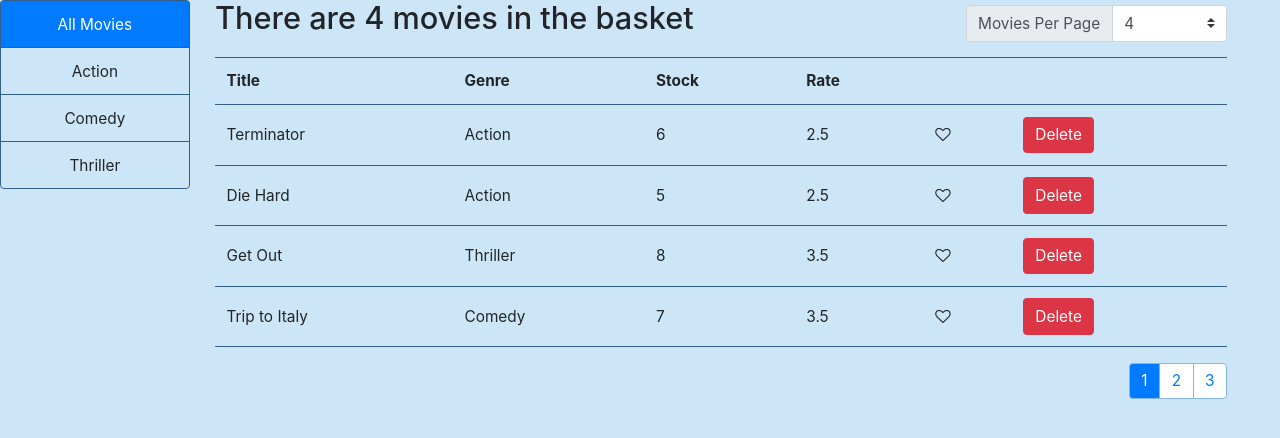
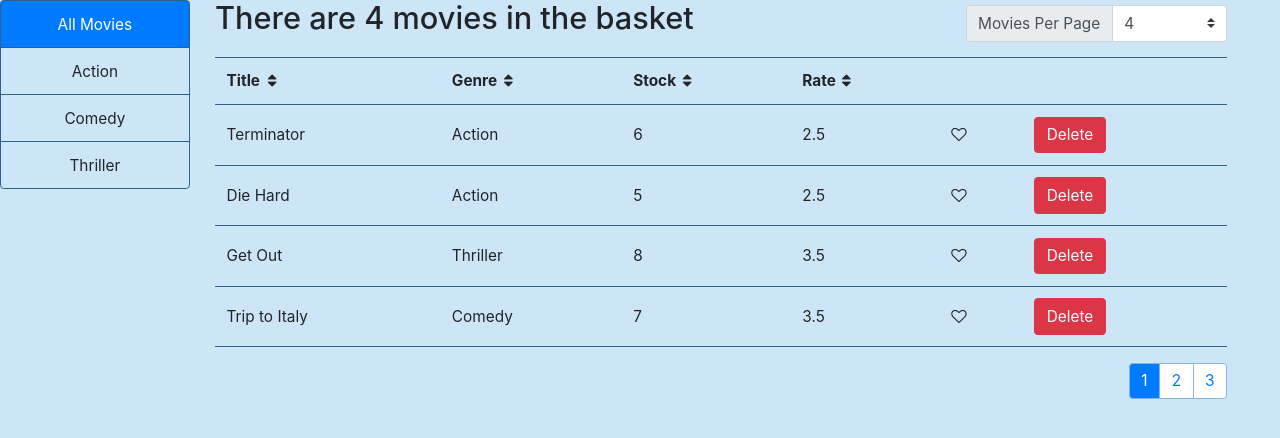
Before and after one commit to ETS-ReactNative4/learningReact, a React (Create React App) app: page / in a window 1280 px wide. Shown: the top 438 px of the page. Built offline with nearby package versions, Linux system fonts and the light colour scheme.

Commit message:
Added sorting

```diff
--- a/src/components/movies.jsx
+++ b/src/components/movies.jsx
@@ -11,15 +11,24 @@ import Pagenation from "./pagenation";
 import SelectSingle from "./selectSingle";
 import { deepCopy } from "../utilities/common";
 import ListGroup from "./listGroup";
-//import _ from "lodash";
+import _ from "lodash";
 
 class Movies extends Component {
-  constructor() {
-    super();
+  state = {
+    pageNumber: 1,
+    moviePerPage: 4,
+    movies: [],
+    allFilterValue: 0,
+    filterArray: [],
+    genres: [],
+    listItemSelected: 1,
+    sortingProps: []
+  };
+
+  componentDidMount() {
     const moviePerPage = 4;
     const pageNumber = 1;
     const listItemSelected = 1;
-
     const genres = deepCopy([{ _id: 0, name: "All Movies" }, ...getGenres()]);
     const movies = deepCopy(
       getMoviesPerPage(
@@ -38,15 +47,12 @@ class Movies extends Component {
     });
     filterArray.push(totalNumberOfMovies);
     const allFilterValue = filterArray[filterArray.length - 1];
-    this.state = {
-      pageNumber,
-      moviePerPage,
+    this.setState({
       movies,
       allFilterValue,
       filterArray,
-      genres,
-      listItemSelected
-    };
+      genres
+    });
   }
 
   componentDidUpdate(prevProps, prevState) {}
@@ -69,9 +75,34 @@ class Movies extends Component {
     );
   }
 
+  handleSort = SortColumn => {
+    let sortingProps = deepCopy(this.state.sortingProps);
+    let columnnFound = false;
+    sortingProps = sortingProps.map(sortingProp => {
+      if (sortingProp.SortColumn === SortColumn) {
+        columnnFound = true;
+        if (sortingProp.SortOrder === "asc") {
+          sortingProp.SortOrder = "desc";
+          return sortingProp;
+        } else {
+          return { SortColumn: "RemoveMe" };
+        }
+      } else {
+        return sortingProp;
+      }
+    });
+    if (!columnnFound) {
+      sortingProps.push({ SortColumn, SortOrder: "asc" });
+    }
+    sortingProps = sortingProps.filter(
+      sortingProp => sortingProp.SortColumn !== "RemoveMe"
+    );
+    this.setState({ sortingProps });
+  };
+
   handleOnChangeSelect = event => {
     const moviePerPage = parseInt(event.target.value);
-    const movies = deepCopy(
+    let movies = deepCopy(
       getMoviesPerPage(
         moviePerPage,
         1,
@@ -148,6 +179,17 @@ class Movies extends Component {
   }
 
   renderTable() {
+    let movies = deepCopy(this.state.movies);
+    const sortingProps = this.state.sortingProps;
+    let sortingColumns = [];
+    let sortingOrder = [];
+    sortingProps.forEach(sortingProp => {
+      sortingColumns.push(sortingProp.SortColumn);
+      sortingOrder.push(sortingProp.SortOrder);
+    });
+    movies = _(movies)
+      .orderBy(sortingColumns, sortingOrder)
+      .value();
     return this.state.movies.length === 0 ? (
       <h1>No movies in the basket</h1>
     ) : (
@@ -168,18 +210,63 @@ class Movies extends Component {
         <table className="table customTable">
           <thead>
             <tr>
-              <th>Title</th>
-              <th>Genre</th>
-              <th>Stock</th>
-              <th>Rate</th>
+              <th>Title {this.renderSortDiv("title")}</th>
+              <th>Genre {this.renderSortDiv("genre.name")}</th>
+              <th>Stock {this.renderSortDiv("numberInStock")}</th>
+              <th>Rate {this.renderSortDiv("dailyRentalRate")}</th>
               <th />
               <th />
             </tr>
           </thead>
-          <tbody>{this.renderMovieList()}</tbody>
+          <tbody>{this.renderMovieList(movies)}</tbody>
         </table>
       </React.Fragment>
     );
+  }
+
+  renderSortDiv(headerName) {
+    let arrowSymbol = [
+      <i
+        key={headerName + "_icon"}
+        className={this.renderHeaderClass(headerName)}
+        aria-hidden="true"
+        style={{ cursor: "pointer", margin: "0 2% 0 2%" }}
+        onClick={() => this.handleSort(headerName)}
+      />
+    ];
+    let sortPos = 0;
+    this.state.sortingProps.forEach((sortingProp, index) => {
+      if (sortingProp.SortColumn === headerName) {
+        sortPos = index + 1;
+      }
+    });
+    if (sortPos > 0) {
+      arrowSymbol.push(
+        <span
+          key={headerName + "_sortPos"}
+          className="badge badge-pill badge-dark"
+        >
+          {sortPos}
+        </span>
+      );
+    }
+    return <React.Fragment>{arrowSymbol}</React.Fragment>;
+  }
+
+  renderHeaderClass(headerName) {
+    let sortOrder = "none";
+    this.state.sortingProps.forEach(sortingProp => {
+      if (sortingProp.SortColumn === headerName) {
+        sortOrder = sortingProp.SortOrder;
+      }
+    });
+    if (sortOrder === "asc") {
+      return "fa fa-arrow-up";
+    } else if (sortOrder === "desc") {
+      return "fa fa-arrow-down";
+    } else {
+      return "fa fa-sort";
+    }
   }
 
   renderOptionList() {
@@ -250,8 +337,8 @@ class Movies extends Component {
     this.setState({ movies });
   };
 
-  renderMovieList() {
-    return this.state.movies.map(movie => (
+  renderMovieList(movies) {
+    return movies.map(movie => (
       <tr key={movie._id}>
         <td>{movie.title}</td>
         <td>{movie.genre.name}</td>
```
